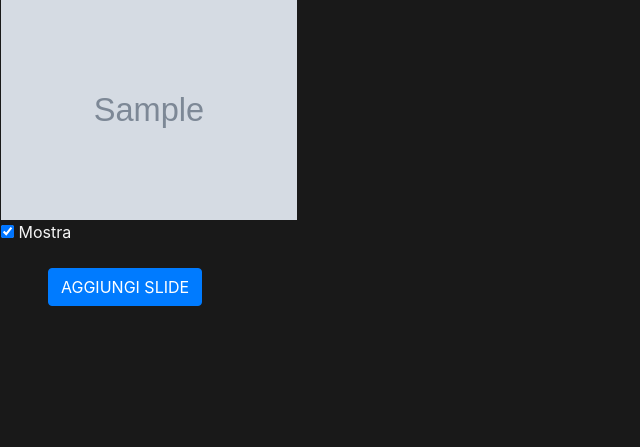
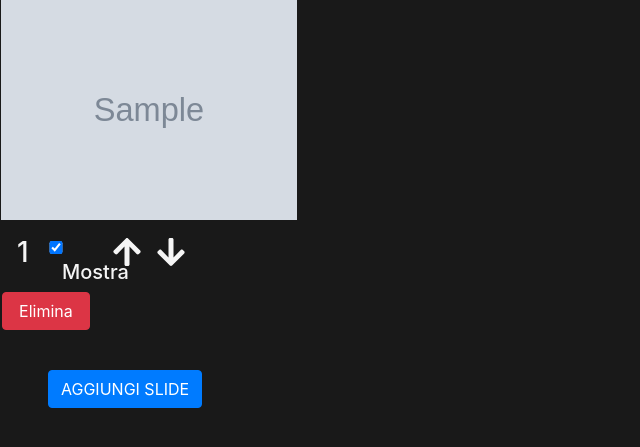
Before and after one commit to Rude23/SeifrittoOrvieto, a Django app: page /manage_view in a window 1280 px wide. Shown: the part 110-557 px from the top of the page, without its empty margins (0-640 px from the left). Run offline with Django 3.2, Linux system fonts and the light colour scheme; a user stored in the database is signed in; tables that the repository leaves empty hold one stand-in row (values such as "Sample post"); grey boxes marked "Sample" are stand-in pictures; some libraries are stand-ins or nearby versions.

Commit message:
Fixing lost-in-merge

```diff
--- a/slideshow/templates/slideshow/manage_slide.html
+++ b/slideshow/templates/slideshow/manage_slide.html
@@ -8,17 +8,37 @@
 {% block title %} Manage_SlideShow{% endblock %}
 
 {% block content %}
-
 <div style="padding-top: 1rem;">
     <div class="row">
     {% for item in slide %}
         <div class="col-12 col-md-6 col-lg-3" style="padding: 1em;">
-        <div >
-            <img src="{{item.img.url}}" style="width: 100%"/>
-        </div>
-        <div>
-            <input type="checkbox" onchange="window.location.href='{{item.get_change_show_url}}'" {%if item.show%} checked {%endif%} value="Consegnata"/> Mostra
-        </div>
+            <div >
+                <img src="{{item.img.url}}" style="width: 100%"/>
+            </div>
+
+            <div class="col-12 row" style="padding: 1em;">
+
+                <h3 class="col-1">{{item.id}}</h3>
+
+                <span class="col-3">
+                <input class="col-6" type="checkbox" onchange="window.location.href='{{item.get_change_show_url}}'" {%if item.show%} checked {%endif%} value="Mostra"/>
+                <h5 class="col-6">Mostra</h5>
+                </span>
+
+
+                <span class="col-2">
+                    <i class="fas fa-arrow-up fa-2x" onclick="window.location.href='{{item.get_move_up_url}}'"></i>
+                </span>
+
+                <span class="col-2">
+                    <i class="fas fa-arrow-down fa-2x" onclick="window.location.href='{{item.get_move_down_url}}'"></i>
+                </span>
+
+                <a class="col-4 btn btn-danger" href="{{item.get_delete_url}}">
+                    Elimina
+                </a>
+            </div>
+
         </div>
     {% endfor %}
     </div>
```
